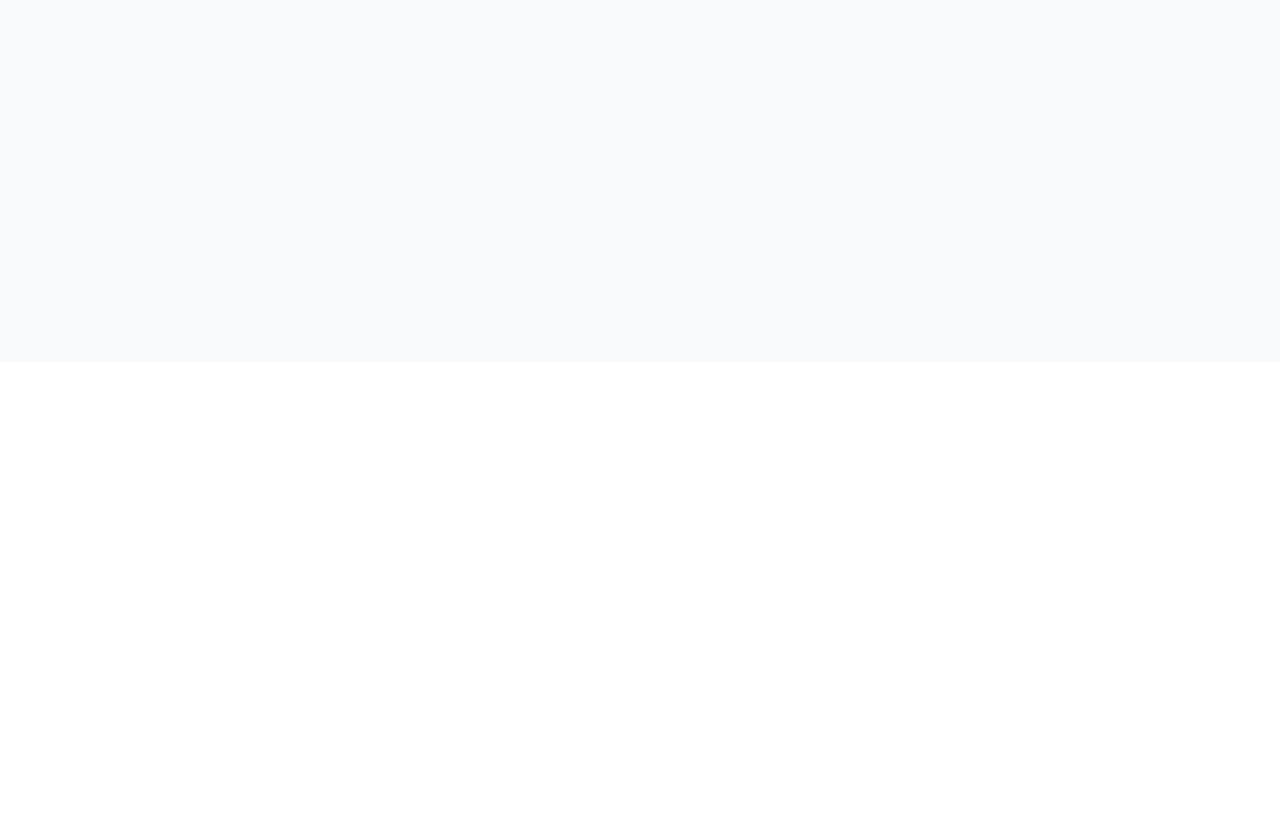
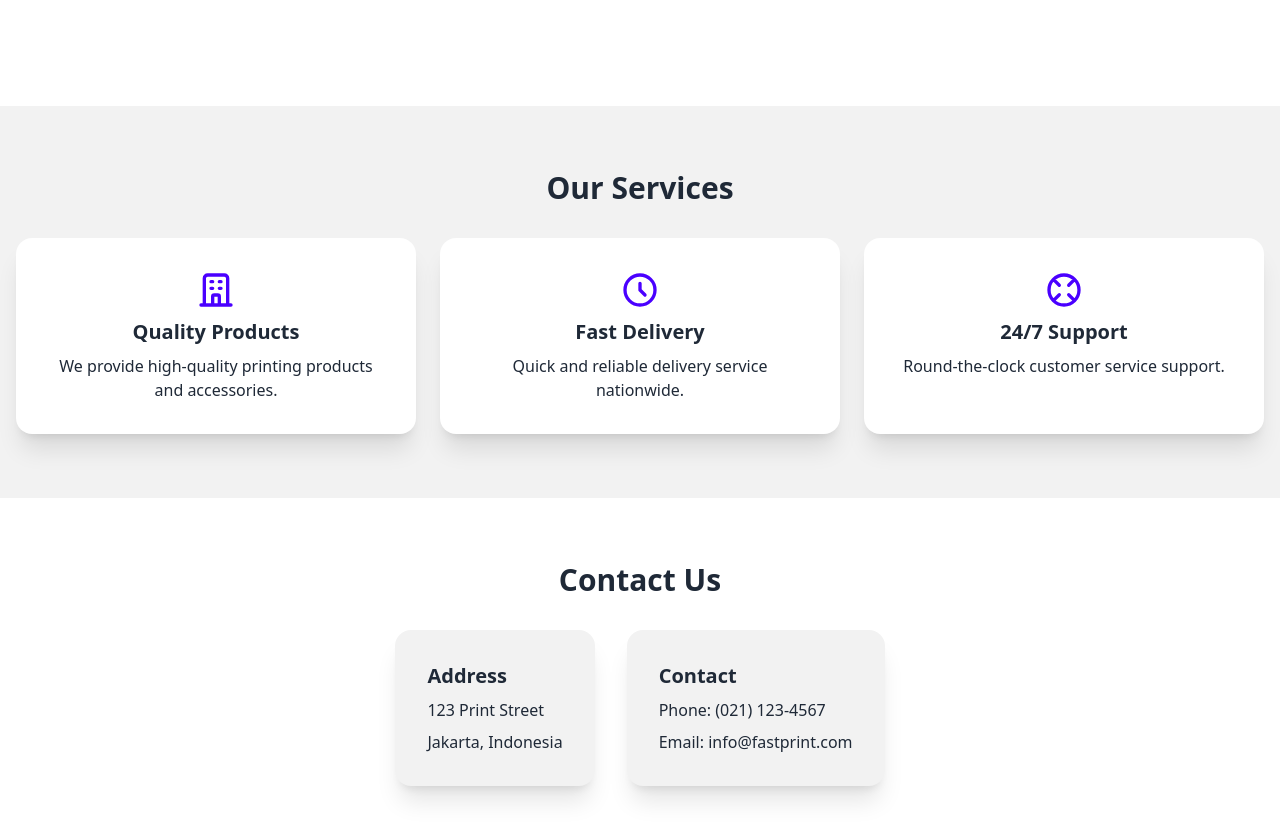
Before and after one commit to aznshrllh/01022025, a React (Vite) app in the folder client/: page / in a window 1280 px wide. Shown: the part 438-1278 px from the top of the page. Before the commit the page ends 800 px from the top, so only its background shows below. Built offline with nearby package versions, Linux system fonts and the light colour scheme.

Commit message:
Enhance About page with service details and contact information; update routing to include About page

```diff
--- a/client/src/pages/About.jsx
+++ b/client/src/pages/About.jsx
@@ -1,7 +1,115 @@
+import { Link } from "react-router-dom";
+
 export default function About() {
   return (
-    <div>
-      <h1>About</h1>
+    <div className="min-h-screen bg-base-200">
+      <div className="hero min-h-[60vh] bg-base-100">
+        <div className="hero-content text-center">
+          <div className="max-w-md">
+            <h1 className="text-5xl font-bold">FastPrint Indonesia</h1>
+            <p className="py-6">
+              Leading provider of high-quality printing solutions. We deliver
+              innovative products and exceptional service to meet all your
+              printing needs.
+            </p>
+            <Link to="/home" className="btn btn-primary">
+              Get Started
+            </Link>
+          </div>
+        </div>
+      </div>
+
+      {/* Features Section */}
+      <div className="py-16">
+        <h2 className="text-3xl font-bold text-center mb-8">Our Services</h2>
+        <div className="grid grid-cols-1 md:grid-cols-3 gap-6 container mx-auto px-4">
+          <div className="card bg-base-100 shadow-xl">
+            <div className="card-body items-center text-center">
+              <svg
+                xmlns="http://www.w3.org/2000/svg"
+                className="h-10 w-10 text-primary"
+                fill="none"
+                viewBox="0 0 24 24"
+                stroke="currentColor"
+              >
+                <path
+                  strokeLinecap="round"
+                  strokeLinejoin="round"
+                  strokeWidth={2}
+                  d="M19 21V5a2 2 0 00-2-2H7a2 2 0 00-2 2v16m14 0h2m-2 0h-5m-9 0H3m2 0h5M9 7h1m-1 4h1m4-4h1m-1 4h1m-5 10v-5a1 1 0 011-1h2a1 1 0 011 1v5m-4 0h4"
+                />
+              </svg>
+              <h3 className="card-title">Quality Products</h3>
+              <p>We provide high-quality printing products and accessories.</p>
+            </div>
+          </div>
+
+          <div className="card bg-base-100 shadow-xl">
+            <div className="card-body items-center text-center">
+              <svg
+                xmlns="http://www.w3.org/2000/svg"
+                className="h-10 w-10 text-primary"
+                fill="none"
+                viewBox="0 0 24 24"
+                stroke="currentColor"
+              >
+                <path
+                  strokeLinecap="round"
+                  strokeLinejoin="round"
+                  strokeWidth={2}
+                  d="M12 8v4l3 3m6-3a9 9 0 11-18 0 9 9 0 0118 0z"
+                />
+              </svg>
+              <h3 className="card-title">Fast Delivery</h3>
+              <p>Quick and reliable delivery service nationwide.</p>
+            </div>
+          </div>
+
+          <div className="card bg-base-100 shadow-xl">
+            <div className="card-body items-center text-center">
+              <svg
+                xmlns="http://www.w3.org/2000/svg"
+                className="h-10 w-10 text-primary"
+                fill="none"
+                viewBox="0 0 24 24"
+                stroke="currentColor"
+              >
+                <path
+                  strokeLinecap="round"
+                  strokeLinejoin="round"
+                  strokeWidth={2}
+                  d="M18.364 5.636l-3.536 3.536m0 5.656l3.536 3.536M9.172 9.172L5.636 5.636m3.536 9.192l-3.536 3.536M21 12a9 9 0 11-18 0 9 9 0 0118 0z"
+                />
+              </svg>
+              <h3 className="card-title">24/7 Support</h3>
+              <p>Round-the-clock customer service support.</p>
+            </div>
+          </div>
+        </div>
+      </div>
+
+      {/* Contact Section */}
+      <div className="bg-base-100 py-16">
+        <div className="container mx-auto px-4">
+          <h2 className="text-3xl font-bold text-center mb-8">Contact Us</h2>
+          <div className="flex flex-col md:flex-row justify-center gap-8">
+            <div className="card bg-base-200 shadow-xl">
+              <div className="card-body">
+                <h3 className="card-title">Address</h3>
+                <p>123 Print Street</p>
+                <p>Jakarta, Indonesia</p>
+              </div>
+            </div>
+            <div className="card bg-base-200 shadow-xl">
+              <div className="card-body">
+                <h3 className="card-title">Contact</h3>
+                <p>Phone: (021) 123-4567</p>
+                <p>Email: info@fastprint.com</p>
+              </div>
+            </div>
+          </div>
+        </div>
+      </div>
     </div>
   );
 }
--- a/client/src/pages/Home.jsx
+++ b/client/src/pages/Home.jsx
@@ -17,6 +17,8 @@ export default function Home() {
         method: "GET",
         url: "/products/sellable",
       });
+
+      await new Promise((resolve) => setTimeout(resolve, 1200));
 
       console.log(data, "<<<data");
       setProducts(data.products);
@@ -42,7 +44,9 @@ export default function Home() {
   }, []);
 
   if (loading) {
-    return <span className="loading loading-infinity loading-lg"></span>;
+    <div className="min-h-screen flex items-center justify-center">
+      <span className="loading loading-infinity loading-lg"></span>;
+    </div>;
   }
 
   return (
--- a/client/src/router.jsx
+++ b/client/src/router.jsx
@@ -12,8 +12,9 @@ const router = createBrowserRouter([
     path: "/",
     element: <MainLayout />,
     children: [
+      { path: "/", element: <About /> },
+      { path: "/about", element: <About /> },
       { path: "home", element: <Home /> },
-      { path: "about", element: <About /> },
     ],
   },
   {
```
